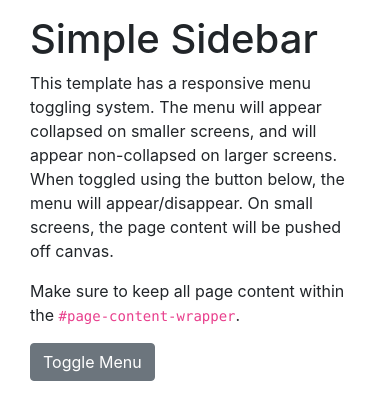
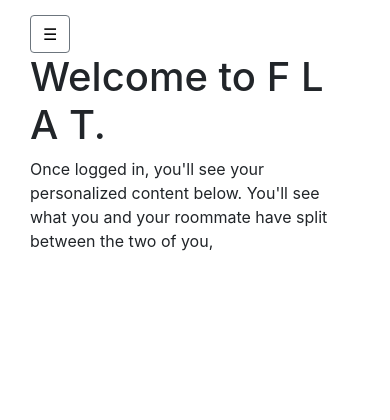
Before and after one commit to flatapplication/flatapplication.github.io, a website: page index.html in a window 390 px wide. Drawn offline with Linux system fonts and the light colour scheme.

Commit message:
changed some bootstrap stuff, added stuff to sidebar, changed loading screen.

```diff
--- a/css/simple-sidebar.css
+++ b/css/simple-sidebar.css
@@ -28,7 +28,7 @@ body {
   height: 100%;
   margin-left: -250px;
   overflow-y: auto;
-  background: #000;
+  background: #000000;
   -webkit-transition: all 0.5s ease;
   -moz-transition: all 0.5s ease;
   -o-transition: all 0.5s ease;
@@ -85,12 +85,12 @@ body {
 
 .sidebar-nav>.sidebar-brand {
   height: 65px;
-  font-size: 18px;
+  font-size: 30px;
   line-height: 60px;
 }
 
 .sidebar-nav>.sidebar-brand a {
-  color: #999999;
+  color: #fff;
 }
 
 .sidebar-nav>.sidebar-brand a:hover {
--- a/index.html
+++ b/index.html
@@ -8,10 +8,10 @@
     <meta name="description" content="">
     <meta name="author" content="">
 
-    <title>Simple Sidebar - Start Bootstrap Template</title>
+    <title>F L A T</title>
 
     <!-- Bootstrap core CSS -->
-    <link href="vendor/bootstrap/css/bootstrap.min.css" rel="stylesheet">
+    <link href="vendor/bootstrap/css/bootstrap.css" rel="stylesheet">
 
     <!-- Custom styles for this template -->
     <link href="css/simple-sidebar.css" rel="stylesheet">
@@ -27,29 +27,29 @@
             <ul class="sidebar-nav">
                 <li class="sidebar-brand">
                     <a href="#">
-                        Start Bootstrap
+                        F L A T
                     </a>
                 </li>
-                <li>
-                    <a href="#">Dashboard</a>
+                <li style="font-size:17px;">
+                    <a href="#">Your Room</a>
                 </li>
-                <li>
-                    <a href="#">Shortcuts</a>
+                <li style="font-size:17px;">
+                    <a href="#">Items You Own</a>
                 </li>
-                <li>
-                    <a href="#">Overview</a>
+                <li style="font-size:17px;">
+                    <a href="#">Items Loaned Out</a>
                 </li>
-                <li>
-                    <a href="#">Events</a>
+                <li style="font-size:17px;">
+                    <a href="#">Items Requested</a>
                 </li>
-                <li>
-                    <a href="#">About</a>
+                <li style="font-size:17px;">
+                    <a href="#">Past Items</a>
                 </li>
-                <li>
-                    <a href="#">Services</a>
+                <li style="font-size:17px;">
+                    <a href="#">Find Item Nearby</a>
                 </li>
-                <li>
-                    <a href="#">Contact</a>
+                <li style="font-size:17px;">
+                    <a href="#">Support</a>
                 </li>
             </ul>
         </div>
@@ -58,10 +58,10 @@
         <!-- Page Content -->
         <div id="page-content-wrapper">
             <div class="container-fluid">
-                <h1>Simple Sidebar</h1>
-                <p>This template has a responsive menu toggling system. The menu will appear collapsed on smaller screens, and will appear non-collapsed on larger screens. When toggled using the button below, the menu will appear/disappear. On small screens, the page content will be pushed off canvas.</p>
-                <p>Make sure to keep all page content within the <code>#page-content-wrapper</code>.</p>
-                <a href="#menu-toggle" class="btn btn-secondary" id="menu-toggle">Toggle Menu</a>
+			    <a href="#menu-toggle" class="btn btn-secondary" id="menu-toggle" style="color:black;">&#9776;</a>
+                <h1>Welcome to F L A T.</h1>
+                <p>Once logged in, you'll see your personalized content below. You'll see what you and your roommate have split between the two of you, </p>
+
             </div>
         </div>
         <!-- /#page-content-wrapper -->
```
Also changed, not shown: vendor/bootstrap/css/bootstrap.css.
